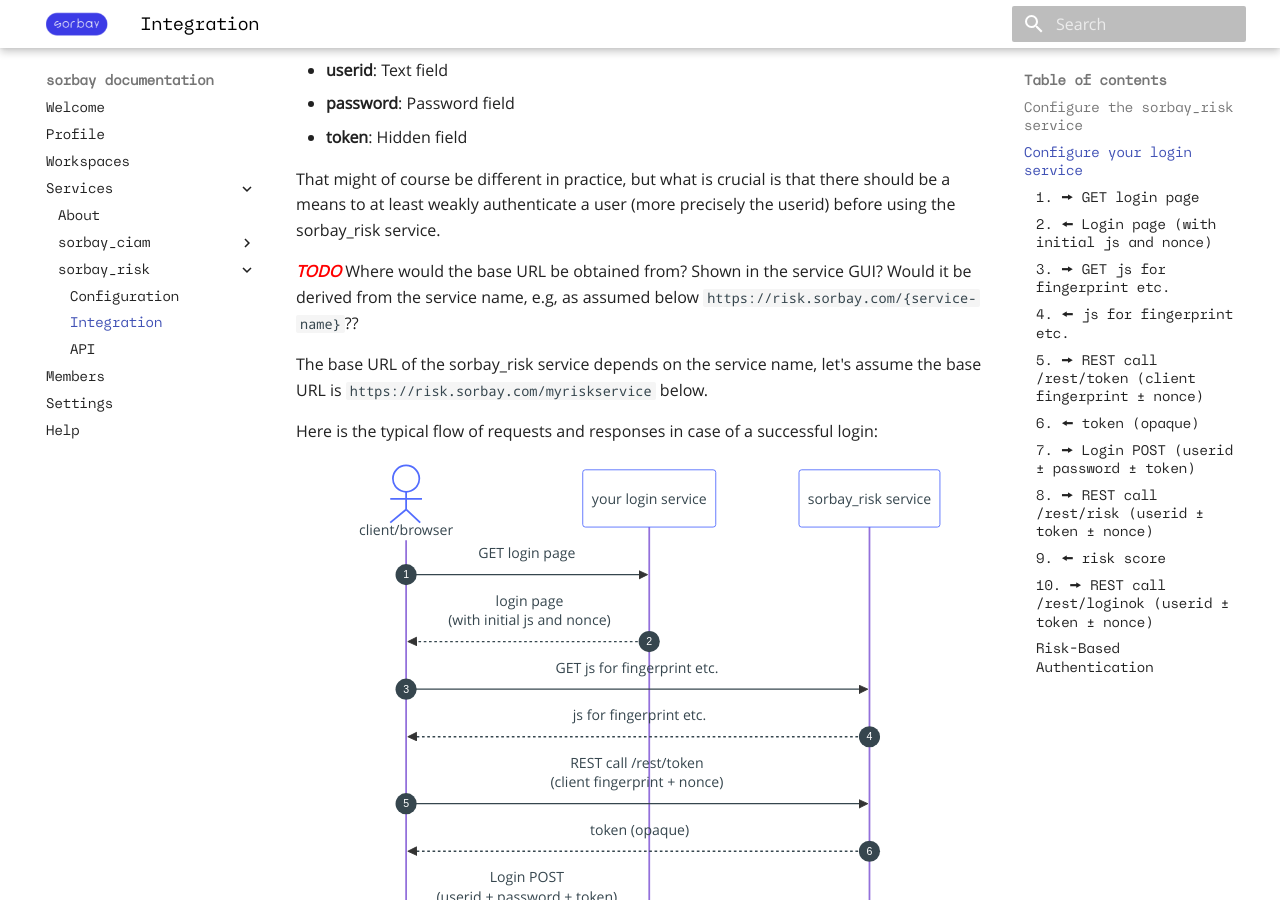
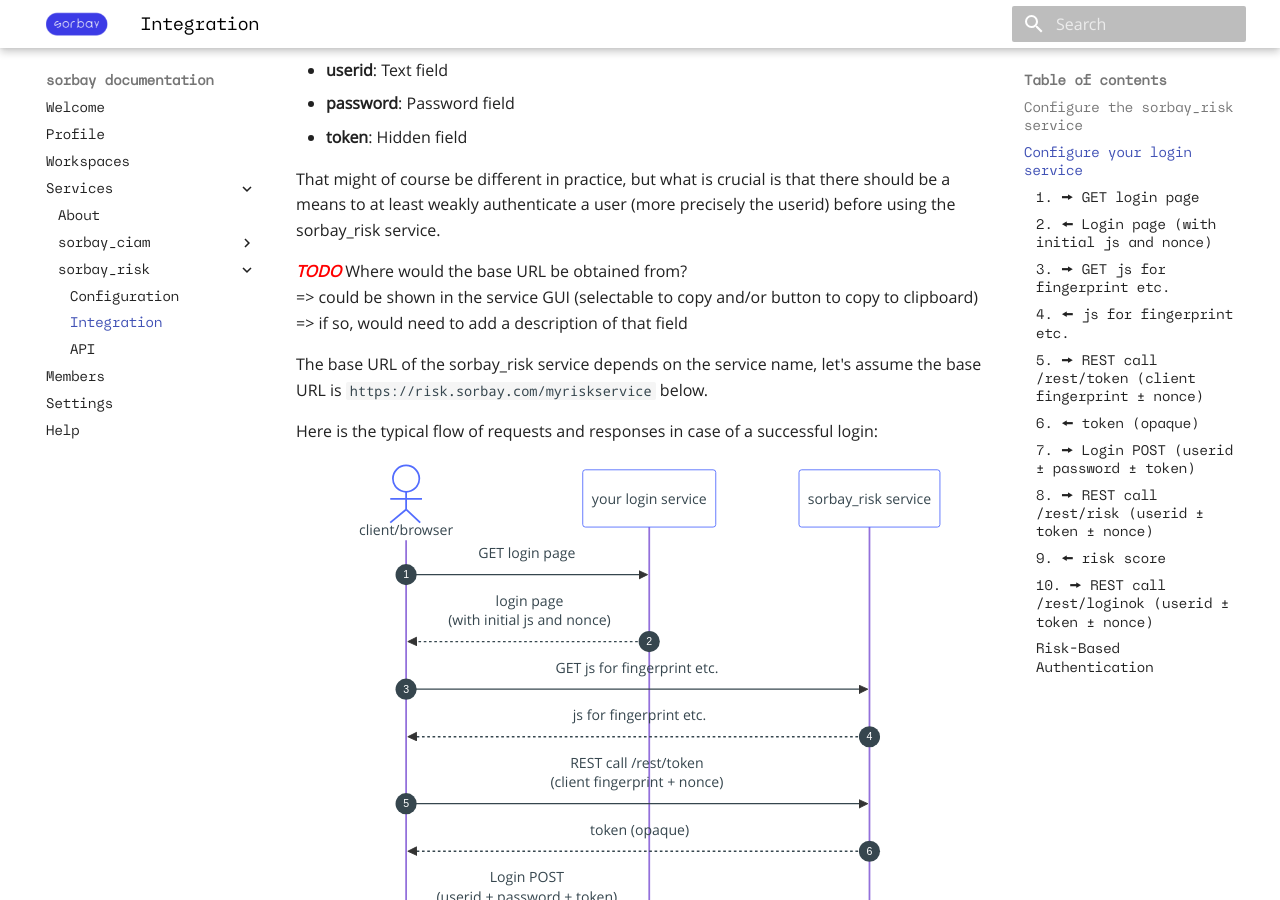
Before and after one commit to sorbay/sorbay-documentation, an MkDocs documentation site: the page built from docs/en/sorbay_risk_integration.md, in a window 1280 px wide and 900 px high, scrolled down 531 px. Built offline with MkDocs 1.6.1 and Material for MkDocs 9.7.7, drawn with Linux system fonts in a browser that asks for light colours.

Commit message:
documenting risk service: refinements

```diff
--- a/docs/en/sorbay_risk_integration.md
+++ b/docs/en/sorbay_risk_integration.md
@@ -22,7 +22,9 @@
 
 That might of course be different in practice, but what is crucial is that there should be a means to at least weakly authenticate a user (more precisely the userid) before using the sorbay_risk service.
 
-<span style="color:red">***TODO***</span> Where would the base URL be obtained from? Shown in the service GUI? Would it be derived from the service name, e.g, as assumed below `https://risk.sorbay.com/{service-name}`??
+<span style="color:red">***TODO***</span> Where would the base URL be obtained from?<br>
+=> could be shown in the service GUI (selectable to copy and/or button to copy to clipboard)<br>
+=> if so, would need to add a description of that field
 
 The base URL of the sorbay_risk service depends on the service name, let's assume the base URL is `https://risk.sorbay.com/myriskservice` below.
 
```
